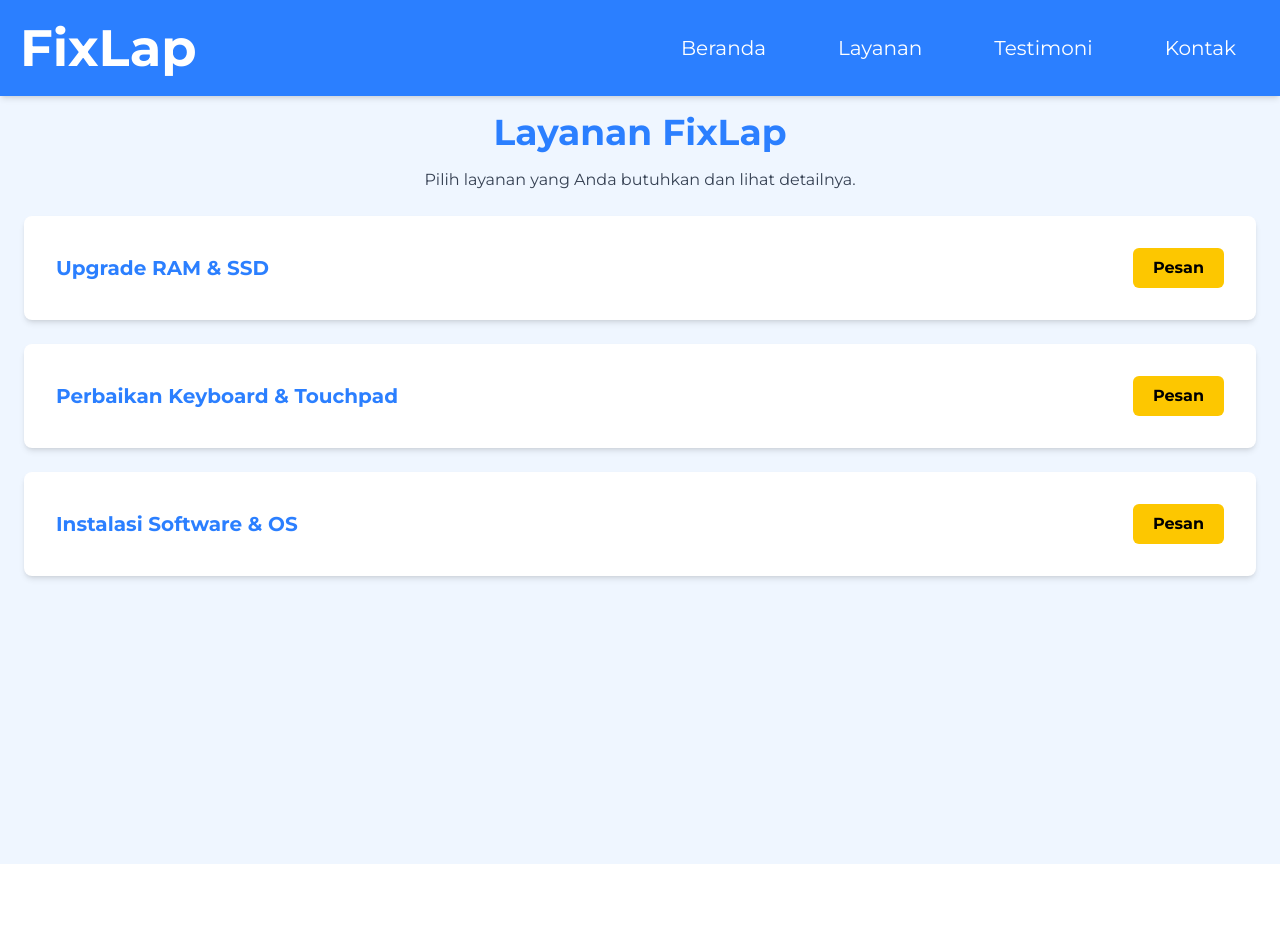
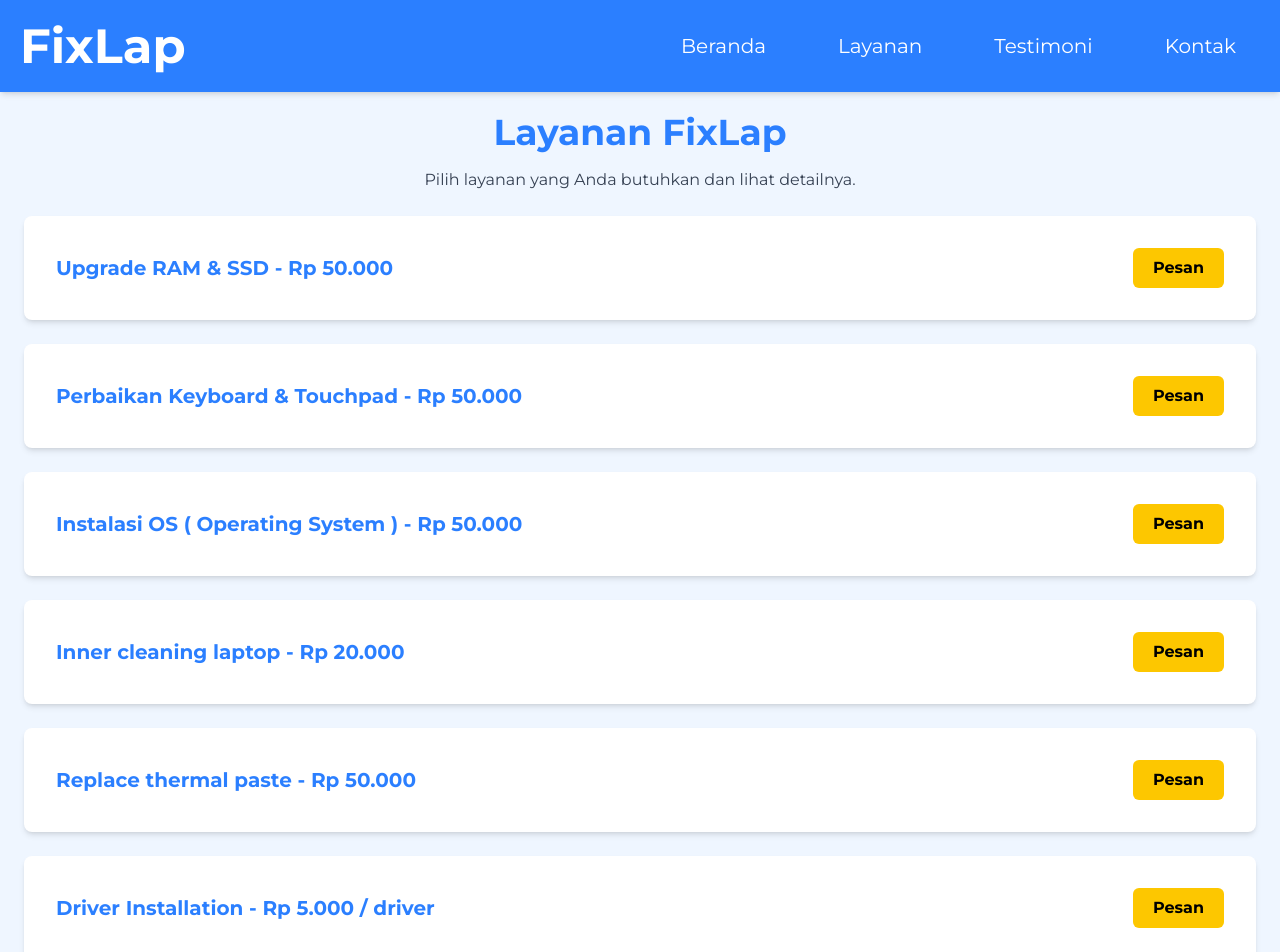
Before and after one commit to firuilalloh/service-laptp-website, a Vue app: page /layanan in a window 1280 px wide. Shown: the top 952 px of the page. Before the commit the page ends 864 px from the top, so only its background shows below. Built offline with nearby package versions, Linux system fonts and the light colour scheme.

Commit message:
fix the logo & add new services

```diff
--- a/src/App.vue
+++ b/src/App.vue
@@ -3,26 +3,42 @@
     <div
       class="bg-blue-500 text-white p-5 flex justify-between shadow-md items-center fixed w-full top-0 z-50"
     >
-      <h1 class="font-bold text-lg sm:text-xl md:text-2xl">FixLap</h1>
-      <button @click="toggleMenu" class="md:hidden text-white text-2xl">
+      <span class="font-bold text-3xl sm:text-4xl md:text-5xl">FixLap</span>
+      <button
+        ref="button"
+        @click="toggleMenu"
+        class="md:hidden text-white text-2xl"
+        aria-label="Toggle menu"
+      >
         ☰
       </button>
       <div
+        ref="menu"
         :class="menuOpen ? 'block' : 'hidden'"
-        class="md:flex md:space-x-6 absolute md:static bg-blue-500 text-white text-xl w-full md:w-auto left-0 top-24 md:top-0 text-center md:text-left"
+        class="md:flex md:space-x-6 absolute md:static bg-blue-500 text-white text-xl w-full md:w-auto left-0 top-18 md:top-0 text-center md:text-left"
       >
-        <router-link to="/" class="block py-3 px-6 hover:text-yellow-300"
+        <router-link
+          to="/"
+          class="block py-3 px-6 hover:text-yellow-300"
+          @click="closeMenu"
           >Beranda</router-link
         >
-        <router-link to="/layanan" class="block py-3 px-6 hover:text-yellow-300"
+        <router-link
+          to="/layanan"
+          class="block py-3 px-6 hover:text-yellow-300"
+          @click="closeMenu"
           >Layanan</router-link
         >
         <router-link
           to="/testimoni"
           class="block py-3 px-6 hover:text-yellow-300"
+          @click="closeMenu"
           >Testimoni</router-link
         >
-        <router-link to="/contact" class="block py-3 px-6 hover:text-yellow-300"
+        <router-link
+          to="/contact"
+          class="block py-3 px-6 hover:text-yellow-300"
+          @click="closeMenu"
           >Kontak</router-link
         >
       </div>
@@ -45,6 +61,30 @@ export default {
     toggleMenu() {
       this.menuOpen = !this.menuOpen;
     },
+    closeMenu() {
+      this.menuOpen = false;
+    },
+    handleClickOutside(event) {
+      const menu = this.$refs.menu;
+      const button = this.$refs.button;
+
+      // Jika menu terbuka dan klik bukan di menu atau tombol hamburger, tutup menu
+      if (
+        this.menuOpen &&
+        menu &&
+        !menu.contains(event.target) &&
+        button &&
+        !button.contains(event.target)
+      ) {
+        this.closeMenu();
+      }
+    },
+  },
+  mounted() {
+    document.addEventListener("click", this.handleClickOutside);
+  },
+  beforeUnmount() {
+    document.removeEventListener("click", this.handleClickOutside);
   },
 };
 </script>
--- a/src/components/ServiceList.vue
+++ b/src/components/ServiceList.vue
@@ -14,7 +14,9 @@
       >
         <!-- Nama layanan + harga di kiri, tombol di kanan atas -->
         <div class="flex justify-between items-center">
-          <p class="text-xl font-bold text-blue-500">{{ service.name }}</p>
+          <p class="text-xl font-bold text-blue-500">
+            {{ service.name }} - {{ service.price }}
+          </p>
           <button
             v-if="activeService !== index"
             @click="orderService(service.whatsappLink)"
@@ -29,6 +31,9 @@
           v-if="activeService === index"
           class="mt-6 text-gray-700 transition-all duration-500"
         >
+          <p v-if="service.parts" class="mt-4 font-bold text-blue-500">
+            ( {{ service.parts }} )
+          </p>
           <p>{{ service.description }}</p>
           <button
             @click="orderService(service.whatsappLink)"
@@ -50,7 +55,9 @@ export default {
       services: [
         {
           name: "Upgrade RAM & SSD",
-          price: "Rp 500.000",
+          price: "Rp 50.000",
+          parts:
+            "RAM & SSD tergantung dari pilihan customer / bisa di diskusikan",
           description:
             "Meningkatkan performa laptop dengan RAM dan SSD baru untuk kecepatan maksimal.",
           whatsappLink:
@@ -58,19 +65,66 @@ export default {
         },
         {
           name: "Perbaikan Keyboard & Touchpad",
-          price: "Rp 200.000",
+          price: "Rp 50.000",
+          parts:
+            "Keyboard & Touchpad tergantung dari pilihan customer / bisa di diskusikan",
           description:
             "Mengatasi masalah keyboard atau touchpad yang tidak responsif atau rusak.",
           whatsappLink:
             "https://wa.me/62895411252300?text=Halo,%20saya%20butuh%20perbaikan%20keyboard%20%26%20touchpad",
         },
         {
-          name: "Instalasi Software & OS",
-          price: "Rp 150.000",
+          name: "Instalasi OS ( Operating System )",
+          price: "Rp 50.000",
+          parts: "Operating System tergantung dari pilihan customer",
           description:
-            "Pemasangan sistem operasi, aplikasi produktivitas, dan software lainnya.",
+            "Pemasangan Operating System baru untuk laptop Anda windows 10, Windows 11 dan linux.",
           whatsappLink:
             "https://wa.me/62895411252300?text=Halo,%20saya%20ingin%20instalasi%20software%20%26%20OS",
+        },
+        {
+          name: "Inner cleaning laptop",
+          price: "Rp 20.000",
+          description:
+            "Membersihkan debu dan kotoran dari laptop untuk menjaga performa dan suhu.",
+          whatsappLink:
+            "https://wa.me/62895411252300?text=Halo,%20saya%20ingin%20membersihkan%20laptop",
+        },
+        {
+          name: "Replace thermal paste",
+          price: "Rp 50.000",
+          parts:
+            "Thermal paste tergantung dari pilihan customer / bisa di diskusikan",
+          description:
+            "Mengganti thermal paste untuk mendinginkan laptop dan meningkatkan kinerja.",
+          whatsappLink:
+            "https://wa.me/62895411252300?text=Halo,%20saya%20ingin%20repaste%20thermal%20paste",
+        },
+        {
+          name: "Driver Installation",
+          price: "Rp 5.000 / driver",
+          description:
+            "Instalasi driver untuk perangkat keras laptop agar berfungsi dengan baik.",
+          whatsappLink:
+            "https://wa.me/62895411252300?text=Halo,%20saya%20ingin%20instalasi%20driver",
+        },
+        {
+          name: "Software Installation",
+          price: "Rp 10.000 / software",
+          description:
+            "Instalasi software untuk meningkatkan fungsionalitas laptop Anda.",
+          whatsappLink:
+            "https://wa.me/62895411252300?text=Halo,%20saya%20ingin%20instalasi%20software",
+        },
+        {
+          name: "Instalasi OS & Software Bawaan",
+          price: "Rp 70.000",
+          parts:
+            "Windows/Linux + Microsoft Office, PDF Reader, Browser, Media Player, dll   .",
+          description:
+            "Pemasangan Operating System baru (Windows/Linux) lengkap dengan software bawaan seperti Microsoft Office, PDF Reader, Browser, Media Player, dan aplikasi penting lainnya.",
+          whatsappLink:
+            "https://wa.me/62895411252300?text=Halo,%20saya%20ingin%20instalasi%20OS%20dan%20software%20bawaan",
         },
       ],
     };
--- a/src/view/LandingPage.vue
+++ b/src/view/LandingPage.vue
@@ -46,9 +46,9 @@
             </p>
           </div>
           <div class="bg-white p-6 rounded-lg shadow-md w-64">
-            <h3 class="text-xl font-bold text-blue-500">Perbaikan Minor</h3>
+            <h3 class="text-xl font-bold text-blue-500">Perbaikan Hardware</h3>
             <p class="text-gray-600 mt-2">
-              Fix masalah keyboard, mousepad, dan komponen kecil lainnya.
+              Fix masalah keyboard, mousepad dan Hardware lainnya.
             </p>
           </div>
           <div class="bg-white p-6 rounded-lg shadow-md w-64">
@@ -98,20 +98,20 @@
         <div class="flex flex-wrap justify-center gap-6 mt-6">
           <div class="bg-white p-6 rounded-lg shadow-md w-64">
             <p class="text-gray-600 italic">
-              "FixLap membantu saya upgrade SSD, laptop makin ngebut!"
+              "mantap, pengerjaan cepat. sat set. RAM langsung work, dan yang paling penting sangat bisa dipercaya👍👍"
             </p>
             <h3 class="text-lg font-bold text-blue-500 mt-2">
-              - Andi, Yogyakarta
+              - Dimas, Yogyakarta
             </h3>
           </div>
-          <div class="bg-white p-6 rounded-lg shadow-md w-64">
+          <!-- <div class="bg-white p-6 rounded-lg shadow-md w-64">
             <p class="text-gray-600 italic">
               "Pelayanan ramah dan profesional, keyboard saya jadi nyaman lagi."
             </p>
             <h3 class="text-lg font-bold text-blue-500 mt-2">
               - Rina, Jakarta
             </h3>
-          </div>
+          </div> -->
         </div>
       </div>
     </div>
```
